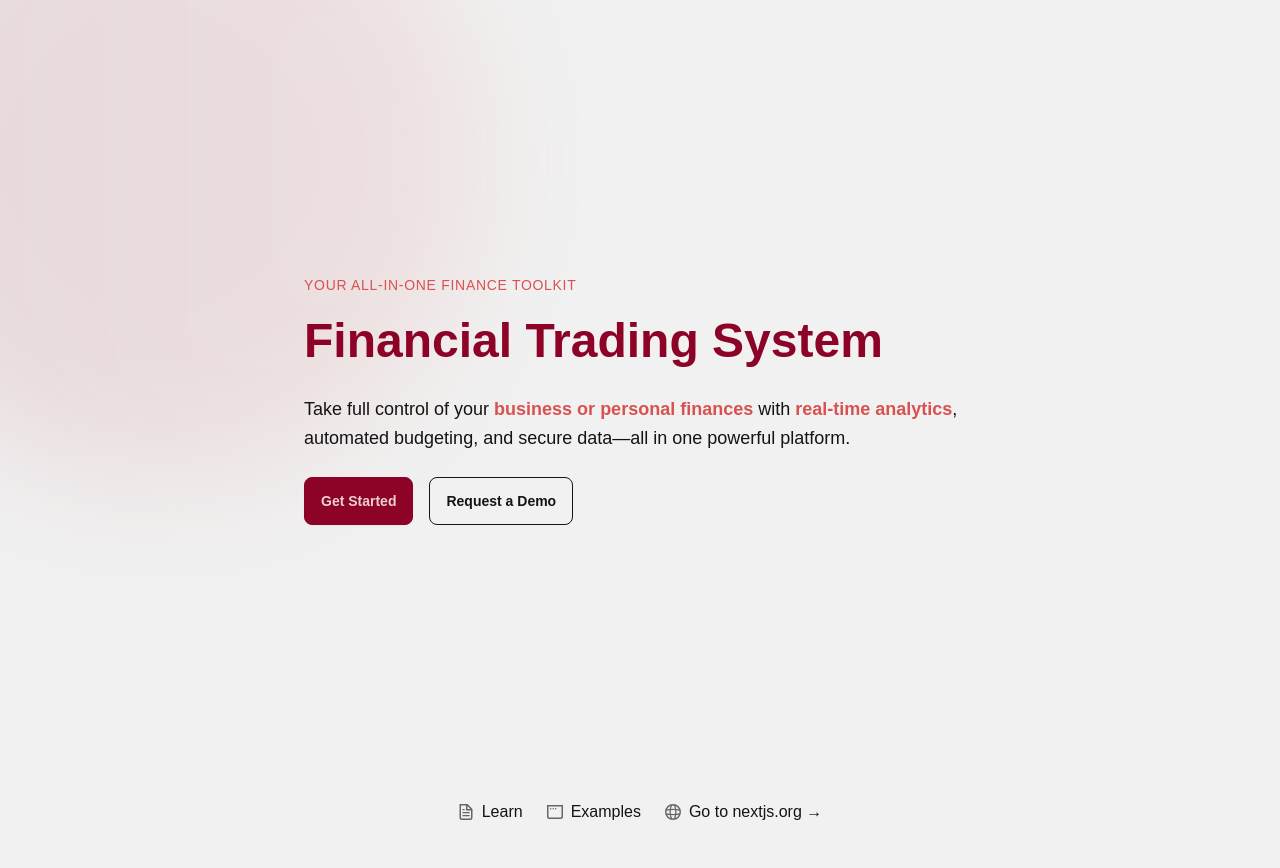
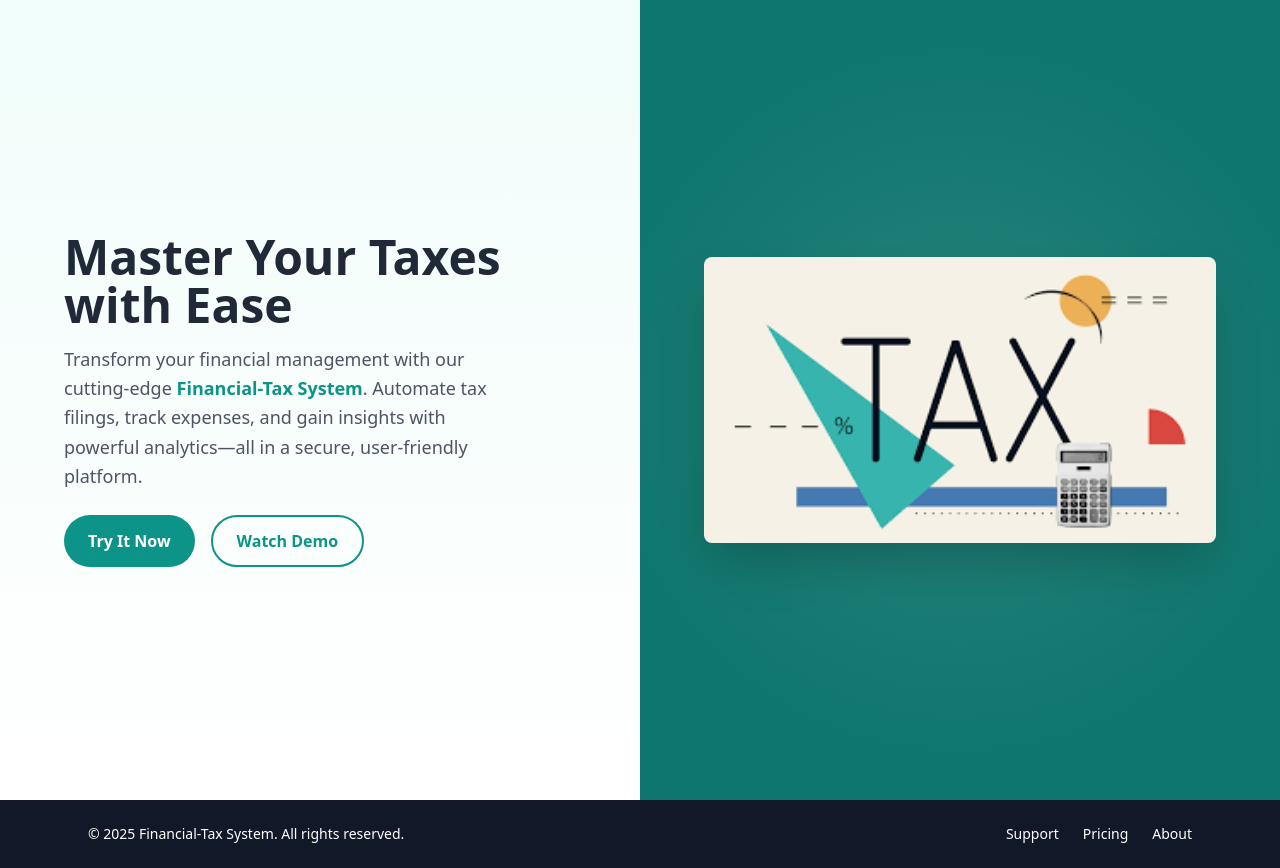
Before and after one commit to lokytech5/cloud-staticweb, a Next.js app: page / in a window 1280 px wide. Before the commit the page ends 824 px from the top, so only its background shows below. Built offline with nearby package versions, Linux system fonts and the light colour scheme.

Commit message:
added images and change layout to suit requirement

```diff
--- a/app/page.tsx
+++ b/app/page.tsx
@@ -2,62 +2,52 @@ import Image from "next/image";
 
 export default function Home() {
   return (
-    <div className="">
-      <main className="hero min-h-screen">
-        <div className="hero-content bg-base-100 min-h-screen w-full relative overflow-hidden">
-          {/* Decorative background ring */}
-          <div className="absolute inset-0 pointer-events-none opacity-10">
-            <div className="w-[40rem] h-[40rem] bg-gradient-to-r from-primary to-secondary rounded-full blur-3xl absolute -top-40 -left-40" />
+    <div className="bg-white font-sans">
+      <main className="min-h-screen flex flex-col lg:flex-row">
+        {/* Left Section: Text Content */}
+        <div className="lg:w-1/2 bg-gradient-to-b from-teal-50 to-white flex flex-col justify-center p-8 lg:p-16">
+          <h1 className="text-4xl lg:text-5xl font-extrabold text-gray-800 mb-4">
+            Master Your Taxes with Ease
+          </h1>
+          <p className="text-lg text-gray-600 mb-6 max-w-md leading-relaxed">
+            Transform your financial management with our cutting-edge <span className="font-semibold text-teal-600">Financial-Tax System</span>. Automate tax filings, track expenses, and gain insights with powerful analytics—all in a secure, user-friendly platform.
+          </p>
+          <div className="flex gap-4">
+            <button className="bg-teal-600 text-white px-6 py-3 rounded-full font-semibold hover:bg-teal-700 transition">
+              Try It Now
+            </button>
+            <button className="border-2 border-teal-600 text-teal-600 px-6 py-3 rounded-full font-semibold hover:bg-teal-50 transition">
+              Watch Demo
+            </button>
           </div>
+        </div>
 
-          <div className="hero-content text-left max-w-4xl px-4 sm:px-8 z-10">
-            <div>
-              <p className="uppercase tracking-wider text-sm text-secondary font-medium mb-4">
-                Your All-in-One Finance Toolkit
-              </p>
-              <h1 className="text-5xl font-bold text-primary leading-tight">
-                Financial Trading System
-              </h1>
-              <p className="py-6 text-base-content text-lg max-w-2xl leading-relaxed">
-                Take full control of your <span className="font-semibold text-secondary">business or personal finances</span> with <span className="font-semibold text-secondary">real-time analytics</span>, automated budgeting, and secure data—all in one powerful platform.
-              </p>
-              <div className="flex flex-wrap gap-4">
-                <button className="btn btn-primary">Get Started</button>
-                <button className="btn btn-outline">Request a Demo</button>
-              </div>
-            </div>
+        {/* Right Section: Visual */}
+        <div className="lg:w-1/2 relative flex items-center justify-center p-8 lg:p-16 bg-teal-700">
+          <div className="absolute inset-0 opacity-10">
+            <div className="w-full h-full bg-[radial-gradient(circle_at_center,_#ffffff_0,_transparent_70%)]" />
+          </div>
+          <div className="relative z-10">
+            <Image
+              src="/images.png"
+              alt="Financial-Tax System Dashboard"
+              width={600}
+              height={400}
+              className="rounded-lg shadow-2xl"
+            />
           </div>
         </div>
       </main>
 
-      <footer className="row-start-3 flex gap-6 flex-wrap items-center justify-center">
-        <a
-          className="flex items-center gap-2 hover:underline hover:underline-offset-4"
-          href="https://nextjs.org/learn"
-          target="_blank"
-          rel="noopener noreferrer"
-        >
-          <Image src="/file.svg" alt="File icon" width={16} height={16} />
-          Learn
-        </a>
-        <a
-          className="flex items-center gap-2 hover:underline hover:underline-offset-4"
-          href="https://vercel.com/templates?framework=next.js"
-          target="_blank"
-          rel="noopener noreferrer"
-        >
-          <Image src="/window.svg" alt="Window icon" width={16} height={16} />
-          Examples
-        </a>
-        <a
-          className="flex items-center gap-2 hover:underline hover:underline-offset-4"
-          href="https://nextjs.org"
-          target="_blank"
-          rel="noopener noreferrer"
-        >
-          <Image src="/globe.svg" alt="Globe icon" width={16} height={16} />
-          Go to nextjs.org →
-        </a>
+      <footer className="bg-gray-900 text-white py-6">
+        <div className="max-w-6xl mx-auto px-6 flex flex-col sm:flex-row gap-4 justify-between items-center">
+          <p className="text-sm">© 2025 Financial-Tax System. All rights reserved.</p>
+          <div className="flex gap-6">
+            <a href="/support" className="text-sm hover:text-teal-400 transition">Support</a>
+            <a href="/pricing" className="text-sm hover:text-teal-400 transition">Pricing</a>
+            <a href="/about" className="text-sm hover:text-teal-400 transition">About</a>
+          </div>
+        </div>
       </footer>
     </div>
   );
--- a/tailwind.config.ts
+++ b/tailwind.config.ts
@@ -16,6 +16,6 @@ export default {
   },
   plugins: [require('daisyui')],
   daisyui: {
-    themes: ['autumn'],
+    themes: ['night'],
   },
 } satisfies Config;
```
Also changed, not shown: public/images.png (added).
